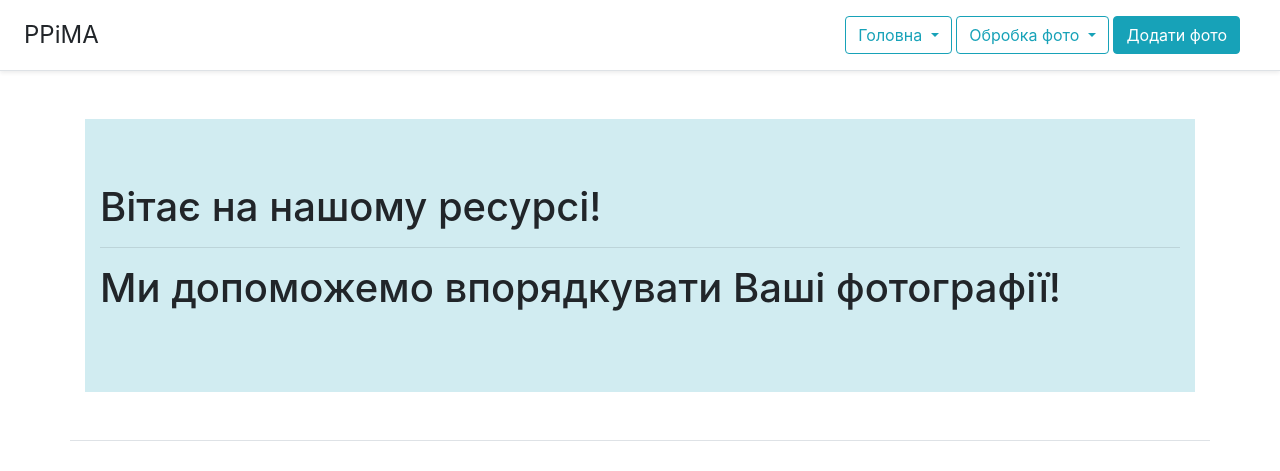
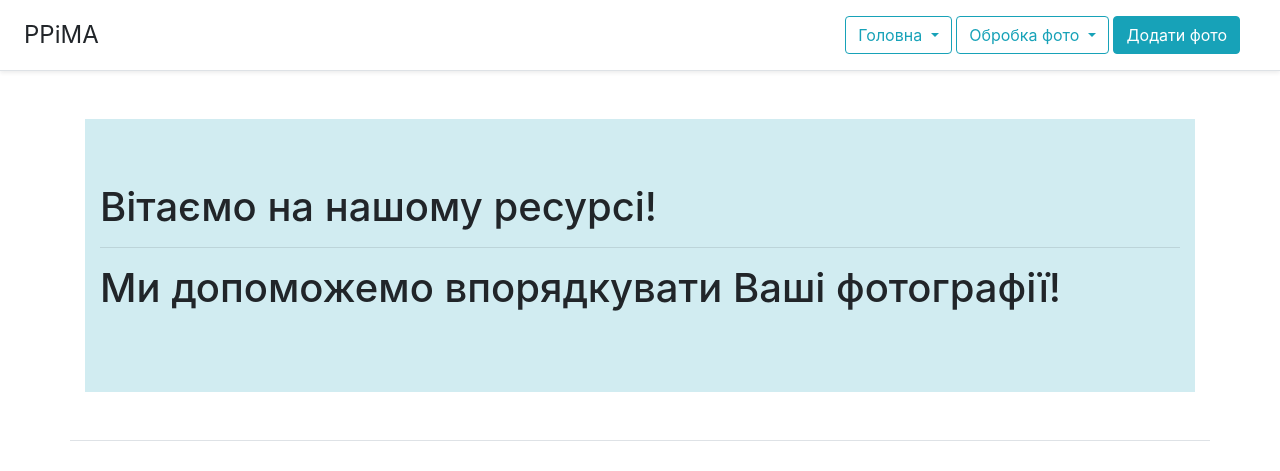
Before and after one commit to yhetman/hackathon_2021, a Django app: page / in a window 1280 px wide. Shown: the top 471 px of the page. Run offline with Django 3.2, Linux system fonts and the light colour scheme; some libraries are stand-ins or nearby versions.

Commit message:
fix text

```diff
--- a/app/app/templates/main/main.html
+++ b/app/app/templates/main/main.html
@@ -9,7 +9,7 @@
     <div class="jumbotron jumbotron-fluid" style="background-color:#D1ECF1">
         <div class="container">
             <h1 class="display-5">
-                <p>Вітає на нашому ресурсі!</p>
+                <p>Вітаємо на нашому ресурсі!</p>
                  <hr>
                 <p>Ми допоможемо впорядкувати Ваші фотографії!</p>
             </h1>
```
